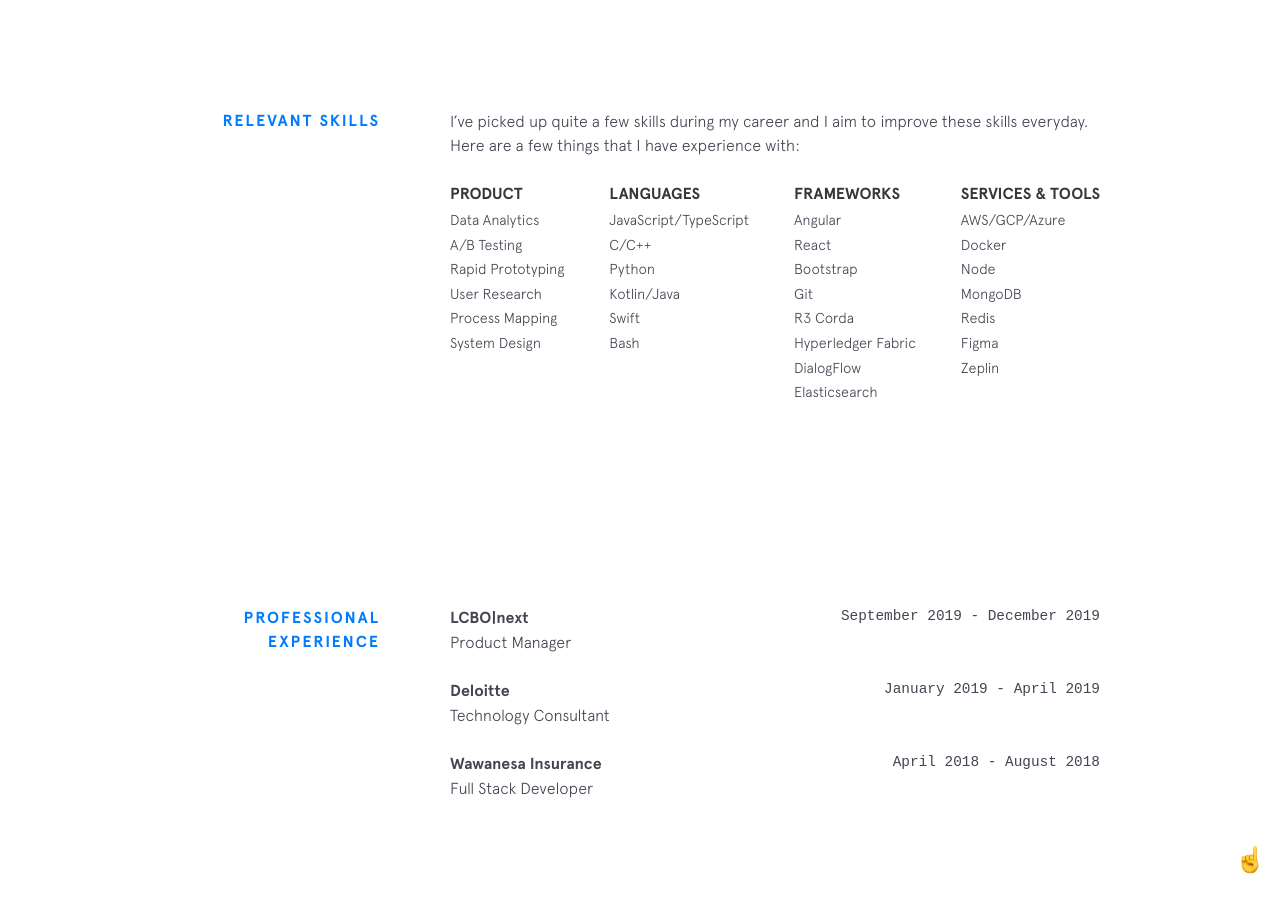
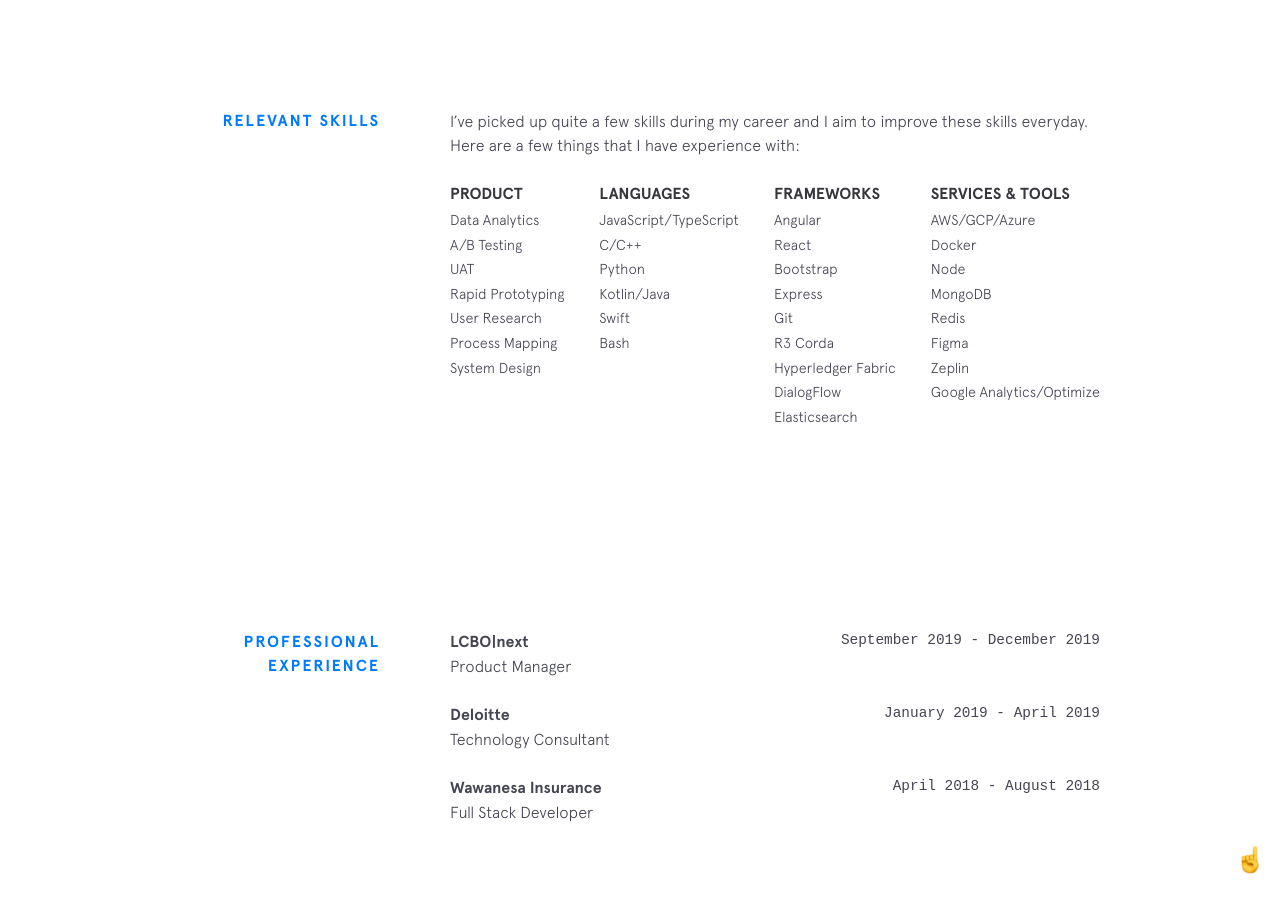
Before and after one commit to PronoyC/pronoyc.github.io, a Jekyll site: the page built from index.html, in a window 1280 px wide and 900 px high, scrolled down 1785 px. Built offline with Jekyll 4.4.1, drawn with Linux system fonts in a browser that asks for light colours; nearby versions of some CDN libraries.

Commit message:
Update skills.yml

```diff
--- a/_data/skills.yml
+++ b/_data/skills.yml
@@ -1,6 +1,7 @@
 product:
   - item: Data Analytics
   - item: A/B Testing
+  - item: UAT
   - item: Rapid Prototyping
   - item: User Research
   - item: Process Mapping
@@ -18,6 +19,7 @@ frameworks:
   - item: Angular
   - item: React
   - item: Bootstrap
+  - item: Express
   - item: Git
   - item: R3 Corda
   - item: Hyperledger Fabric
@@ -32,3 +34,4 @@ tools:
   - item: Redis
   - item: Figma
   - item: Zeplin
+  - item: Google Analytics/Optimize
```
